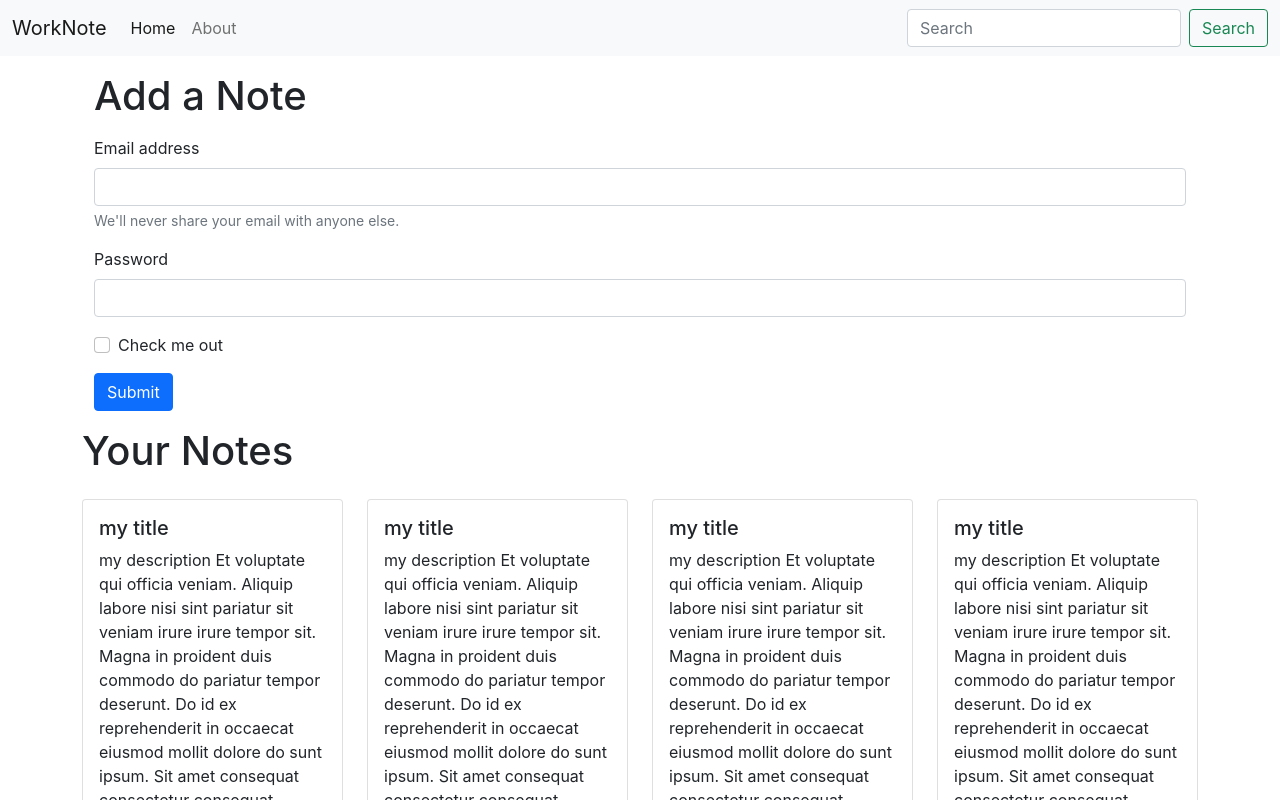
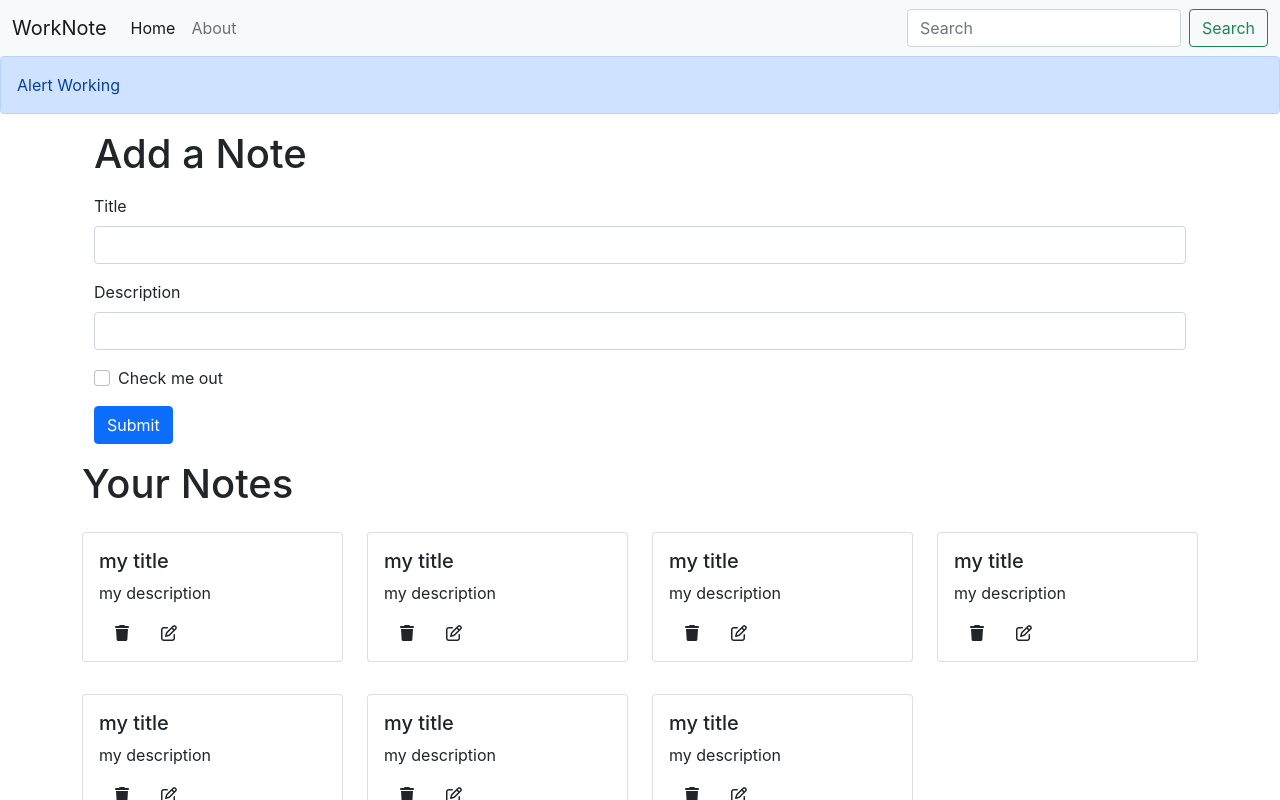
Before and after one commit to Adarsh-k0802/WorkNote-App, a React (Create React App) app: page / in a window 1280 px wide. Shown: the top 800 px of the page. Built offline with nearby package versions, Linux system fonts and the light colour scheme.

Commit message:
AddNote component added

```diff
--- a/public/index.html
+++ b/public/index.html
@@ -21,7 +21,7 @@
     <noscript>You need to enable JavaScript to run this app.</noscript>
     <div id="root"></div>
 
-
+    <script src="https://kit.fontawesome.com/96d66f854d.js" crossorigin="anonymous"></script>
     <script src="https://cdn.jsdelivr.net/npm/bootstrap@5.1.3/dist/js/bootstrap.bundle.min.js" integrity="sha384-ka7Sk0Gln4gmtz2MlQnikT1wXgYsOg+OMhuP+IlRH9sENBO0LRn5q+8nbTov4+1p" crossorigin="anonymous"></script>
   </body>
 </html>
--- a/src/App.js
+++ b/src/App.js
@@ -10,6 +10,7 @@ import Navbar from './components/Navbar';
 import Home from './components/Home';
 import About from './components/About';
 import NoteState from './context/notes/NoteState';
+import Alert from './components/Alert';
 
 function App() {
   return (
@@ -19,6 +20,7 @@ function App() {
     <Router>
 
     <Navbar/>
+    <Alert message="Alert Working"/>
     <div className="container">
 
     <Switch>
--- /dev/null
+++ b/src/components/AddNote.js
@@ -0,0 +1,46 @@
+import React,{useContext, useState} from 'react';
+import noteContext from "../context/notes/noteContext";
+
+const AddNote = () => {
+
+    const context = useContext(noteContext);
+    const {addNote}= context;
+
+    const [note, setNote] = useState({title:"",description:"",tag:"default"})
+
+    const handleClick= (e)=>{
+        e.preventDefault();
+      addNote(note.title,note.description,note.tag);
+    }
+
+    const onChange= (e)=>{
+setNote({...note, [e.target.name]:e.target.value})
+    }
+
+    return (
+
+            <div className="container my-3">
+            <h1>Add a Note</h1>
+            <form className="my-3">
+  <div className="mb-3">
+    <label htmlFor="title" className="form-label">Title</label>
+    <input type="text" className="form-control" id="title" name="title" aria-describedby="emailHelp" onChange={onChange}/>
+
+  </div>
+  <div className="mb-3">
+    <label htmlFor="description" className="form-label">Description</label>
+    <input type="text" className="form-control" id="description" name="description" onChange={onChange}/>
+  </div>
+  <div className="mb-3 form-check">
+    <input type="checkbox" className="form-check-input" id="exampleCheck1"/>
+    <label className="form-check-label" for="exampleCheck1">Check me out</label>
+  </div>
+  <button type="submit" className="btn btn-primary" onClick={handleClick}>Submit</button>
+</form>
+
+</div>
+
+    )
+}
+
+export default AddNote
--- /dev/null
+++ b/src/components/Alert.js
@@ -0,0 +1,11 @@
+import React from 'react'
+
+function Alert(props) {
+    return (
+        <div className="alert alert-primary" role="alert">
+ {props.message}
+</div>
+    )
+}
+
+export default Alert
--- a/src/components/Home.js
+++ b/src/components/Home.js
@@ -1,4 +1,5 @@
 import React from 'react';
+
 
 import Notes from './Notes';
 
@@ -8,28 +9,10 @@ const Home = () => {
     return (
         <div>
 
-            <div className="container my-3">
-            <h1>Add a Note</h1>
-            <form className="my-3">
-  <div className="mb-3">
-    <label for="exampleInputEmail1" className="form-label">Email address</label>
-    <input type="email" className="form-control" id="exampleInputEmail1" aria-describedby="emailHelp"/>
-    <div id="emailHelp" className="form-text">We'll never share your email with anyone else.</div>
-  </div>
-  <div className="mb-3">
-    <label for="exampleInputPassword1" className="form-label">Password</label>
-    <input type="password" className="form-control" id="exampleInputPassword1"/>
-  </div>
-  <div className="mb-3 form-check">
-    <input type="checkbox" className="form-check-input" id="exampleCheck1"/>
-    <label className="form-check-label" for="exampleCheck1">Check me out</label>
-  </div>
-  <button type="submit" className="btn btn-primary">Submit</button>
-</form>
 
-</div>
+            <Notes/>
 
-<Notes/>
+
         </div>
     )
 }
--- a/src/components/NoteItem.js
+++ b/src/components/NoteItem.js
@@ -9,8 +9,9 @@ function NoteItem(props) {
 <div className="card my-3" >
   <div className="card-body">
     <h5 className="card-title">{note.title}</h5>
-    <p className="card-text">{note.description} Et voluptate qui officia veniam. Aliquip labore nisi sint pariatur sit veniam irure irure tempor sit. Magna in proident duis commodo do pariatur tempor deserunt. Do id ex reprehenderit in occaecat eiusmod mollit dolore do sunt ipsum. Sit amet consequat consectetur consequat incididunt non et amet ea. Laboris consectetur culpa qui mollit. Aute et eu id id ad cillum incididunt ex nisi anim pariatur adipisicing.</p>
-
+    <p className="card-text">{note.description} </p>
+    <i className="fas fa-trash mx-3"></i>
+    <i className="far fa-edit mx-3"></i>
   </div>
 </div>
 
--- a/src/components/Notes.js
+++ b/src/components/Notes.js
@@ -1,17 +1,21 @@
 import React, {useContext} from 'react';
 import noteContext from "../context/notes/noteContext";
 import NoteItem from './NoteItem';
+import AddNote from './AddNote';
 
 const Notes = () => {
     const context = useContext(noteContext);
-    const {notes,setNotes}= context;
+    const {notes,addNote}= context;
     return (
+        <>
+        <AddNote/>
         <div className="row my-3">
         <h1>Your Notes</h1>
         {notes.map((note)=>{
-            return <NoteItem note={note}/>
+            return <NoteItem key={note._id} note={note}/>
         })}
     </div>
+    </>
     )
 }
 
--- a/src/context/notes/NoteState.js
+++ b/src/context/notes/NoteState.js
@@ -73,8 +73,31 @@ const NoteState=(props)=>{
   const [notes, setNotes] = useState(notesInitial)
 
 
+  //Add a note
+  const addNote=(title, description, tag)=>{
+      const note={
+        "_id": "61b17b4eb04a3dd1b4867d8bd",
+        "user": "61adb0c8ee85a528f6be51529",
+        "title":title,
+        "description": description,
+        "tag":tag,
+        "Date": "2021-12-09T03:43:10.012Z",
+        "__v": 0
+      };
+setNotes(notes.concat(note))
+  }
 
- return(   <NoteContext.Provider value={{notes, setNotes}}>
+  //Delete a note
+ const deleteNote=()=>{
+
+  }
+  //Edit a note
+  const editNote=()=>{
+
+}
+
+
+ return(   <NoteContext.Provider value={{notes, addNote,deleteNote,editNote}}>
 
     {props.children}
 
--- a/src/index.css
+++ b/src/index.css
@@ -11,3 +11,7 @@ code {
   font-family: source-code-pro, Menlo, Monaco, Consolas, 'Courier New',
     monospace;
 }
+
+i{
+  cursor:pointer;
+}
```
